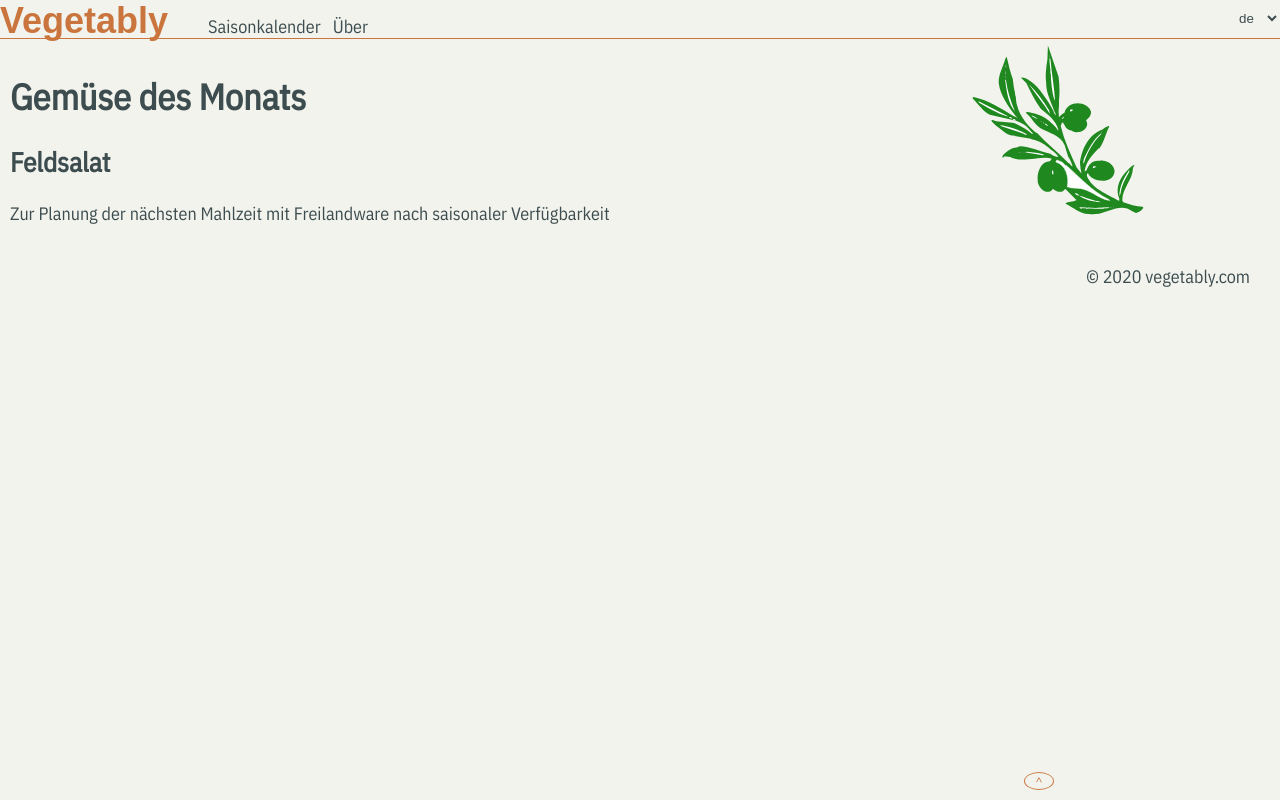
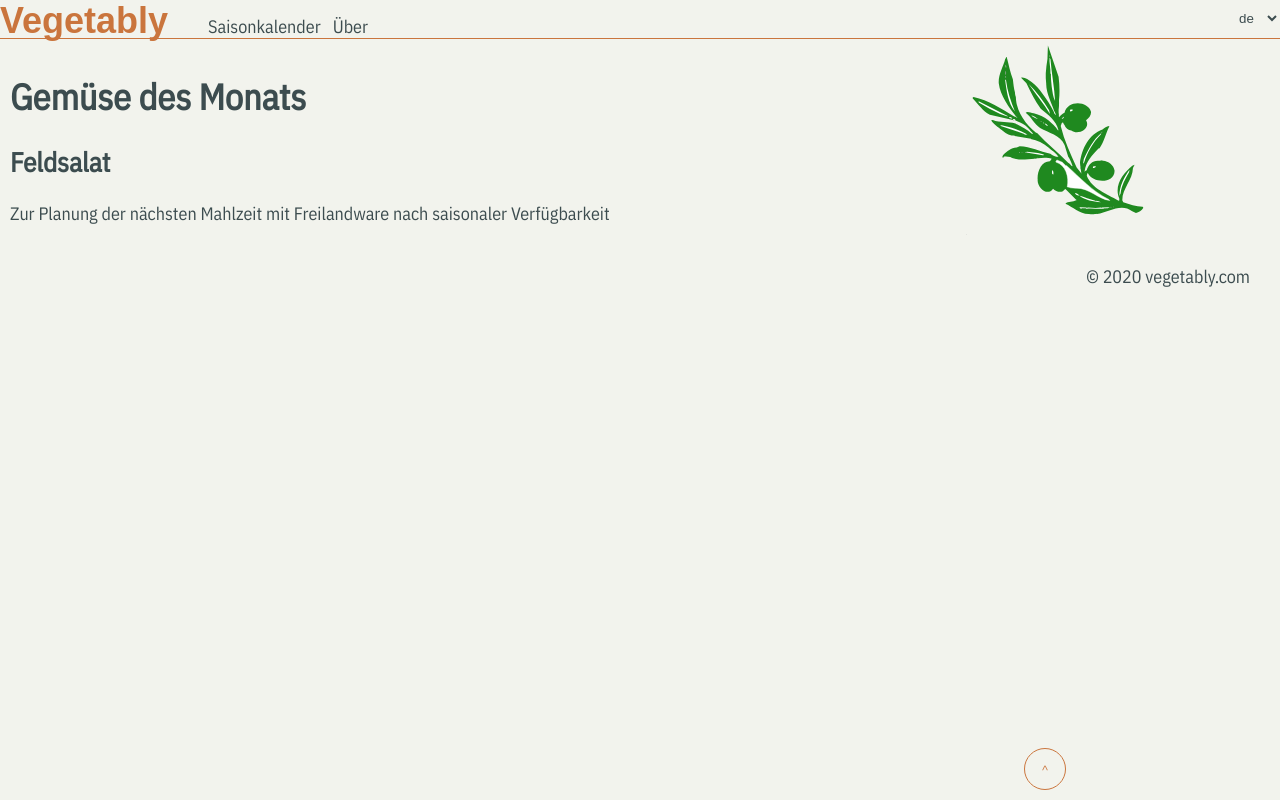
Before and after one commit to pce/vegetably, a React (Create React App) app: page / in a window 1280 px wide. Built offline with nearby package versions, Linux system fonts and the light colour scheme; a web font is replaced by a local one.

Commit message:
table as array, prepare regions

```diff
--- a/src/App.js
+++ b/src/App.js
@@ -104,6 +104,7 @@ const Navbar = () => {
 }
 
 function SeasonalCalender() {
+  const regionIndex = 0
   return (
     <>
       <Helmet>
@@ -111,7 +112,7 @@ function SeasonalCalender() {
       </Helmet>
       <div className="content">
       {state.seasonalCalender.map((item, index) =>
-        <Paragraph id={item.id} index={index} text={item.header} image={item.image} table={item.table} multiLineText={item.text} />
+        <Paragraph id={item.id} index={index} text={item.header} image={item.image} table={item.table[regionIndex]} multiLineText={item.text} />
       )}
       </div>
       <footer className="bottom-left">&copy; 2020 vegetably.com</footer>
--- a/src/index.css
+++ b/src/index.css
@@ -200,11 +200,12 @@ button.btn__float {
   float: right;
   right: 12%;
   left: 80%;
-  max-width: 30px;
+  max-width: 42px;
   width: 100%;
   font-size: 12px;
   padding: .5px;
-  border-radius: 50%;
+  border-radius: 100%;
+  height: 42px;
 }
 
 @media only screen and (max-width: 767px) {
--- a/src/store.js
+++ b/src/store.js
@@ -129,7 +129,8 @@ const state = {
       image: "/miranda-fritz-NTvEVO77ris-unsplash.jpg",
       text: "Welches Obst hat wann Saison, \nregional und saisonal...",
       // TODO make tables with regions switch, not country or language
-      table: {
+      table: [
+        {
           'Apfel':	[[8,9,10,11],[1,2,3,4,5,12]],
           'Aprikose':	[[7,8],[]],
           'Birne':	[[8,9,10],[11,12]],
@@ -149,6 +150,7 @@ const state = {
           'Weintrauben':	[[9,10,11],[]],
           'Zwetschgen':	[[7,8,9,10],[]],
         }
+      ]
     },
     {
       subpage2: createRef(),
@@ -156,7 +158,7 @@ const state = {
       header: "Gemüse",
       image: "/jodie-morgan-v25z8P-CPB4-unsplash.jpg",
       text: "Welches Gemüse hat wann Saison, \nregional und saisonal...",
-      table: {
+      table: [{
         'Aubergine': [[7,8,9,10],[]],
         'Blumenkohl': [[5,6,7,8,9,10],[]],
         'Bohnen (grün)': [[7,8,9,10],[]],
@@ -194,7 +196,7 @@ const state = {
         'Zucchini': [[6,7,8,9],[]],
         'Zuckerschoten': [[6,7,8],[]],
         'Zwiebeln': [[7,8,9,10],[1,2,3,4,5,6,11,12]],
-      }
+      }]
     },
     {
       subpage3: createRef(),
@@ -202,7 +204,7 @@ const state = {
       header: "Salat",
       image: "/agence-producteurs-locaux-damien-kuhn-fd05H8aHoXY-unsplash.jpg",
       text: "Welcher Salat hat wann Saison, \nregional und saisonal...",
-      table: {
+      table: [{
         'Batavia': [[5,6,7,8,9], []],
         'Chicorée': [[1,2,3,4,10,11,12], []],
         'Eichblattsalat': [[5,6,7,8,9,10], []],
@@ -215,7 +217,7 @@ const state = {
         'Radicchio': [[8,9,10,11], [12,1,2]],
         'Romana': [[6,7,8,9,10,11], []],
         'Rucola': [[4,5,6,7,8,9], []],
-      }
+      }]
     },
     {
       subpage4: createRef(),
@@ -223,7 +225,7 @@ const state = {
       header: "Kräuter",
       image: "/agence-producteurs-locaux-damien-kuhn-fd05H8aHoXY-unsplash.jpg",
       text: "Welches Kraut hat wann Saison, \nregional und saisonal...",
-      table: {
+      table: [{
         'Dill': [[6,7,8], []],
         'Majoran': [[6,7], []],
         'Minze': [[1,2,3,4,5,6,7,8,9,10,11,12], []],
@@ -231,7 +233,7 @@ const state = {
         'Rosmarin': [[6,7,8,9], []],
         'Schnittlauch': [[3,4,5,6,7,8,9], []],
         'Thymian': [[5,6,7,8,9], []],
-      }
+      }]
     },
   ],
   top: createRef(),
```
Lines whose indentation alone changed are shown as unchanged.
